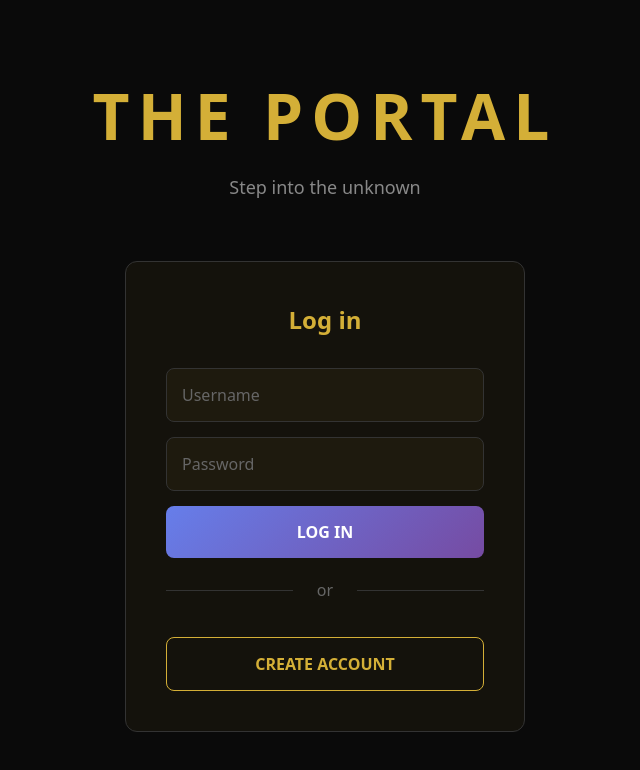
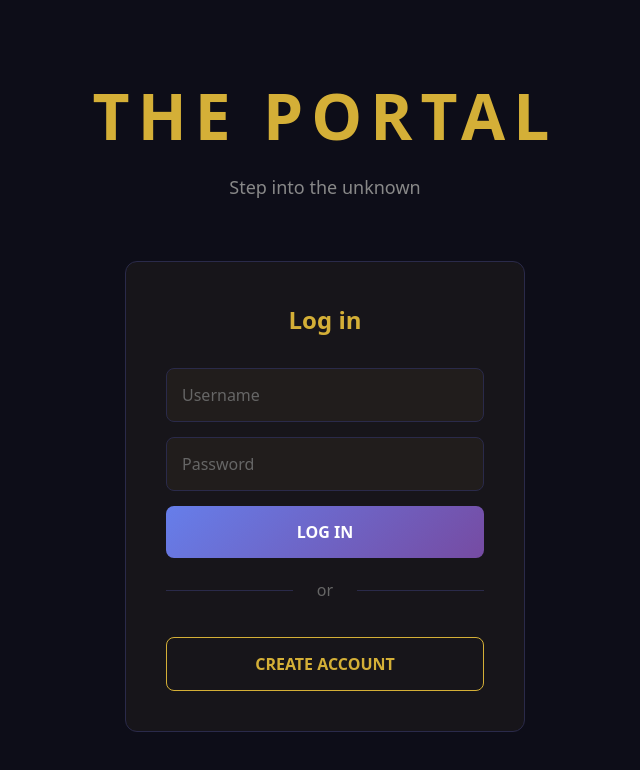
Before and after one commit to Aluna0001/node-exam2026, a Svelte app in the folder client/: page /login in a window 1280 px wide. Shown: the top 770 px of the page, without its empty margins (315-955 px from the left). Built offline with nearby package versions, Linux system fonts and the light colour scheme; no server answers.

Commit message:
Feature:  extract UserZodiac component with distinct gradient styling

```diff
--- a/client/src/app.css
+++ b/client/src/app.css
@@ -2,12 +2,11 @@
    GLOBAL STYLESHEET
 --------------------------- */
 
-/* Color system */
 :root {
   /* Brand */
   --color-primary: #d4af37;
   --color-primary-hover: #f4d03f;
-  --color-primary-soft: rgba(212, 175, 55, 0.1);
+  --color-primary-soft: rgba(212, 175, 55, 0.15);
   --color-primary-faint: rgba(212, 175, 55, 0.05);
 
   /* Text */
@@ -17,13 +16,13 @@
   --color-text-light: #ccc;
 
   /* Surfaces */
-  --color-bg: #0a0a0a;
-  --color-surface: #1a1a1a;
-  --color-surface-raised: #222;
+  --color-bg: #0d0d18;
+  --color-surface: #1a1a2e;
+  --color-surface-raised: #16213e;
 
   /* Borders */
-  --color-border: #333;
-  --color-border-strong: #555;
+  --color-border: #2a2a4a;
+  --color-border-strong: #3a3a5a;
 
   /* Status */
   --color-success: #0f7a3a;
@@ -34,9 +33,9 @@
   --color-danger-soft-hover: rgba(220, 53, 69, 0.1);
 
   /* Shadows */
-  --shadow-sm: 0 2px 6px rgba(0, 0, 0, 0.3);
-  --shadow-md: 0 4px 20px rgba(212, 175, 55, 0.3);
-  --shadow-lg: 0 20px 40px rgba(0, 0, 0, 0.5);
+  --shadow-sm: 0 2px 6px rgba(0, 0, 0, 0.4);
+  --shadow-md: 0 4px 20px rgba(212, 175, 55, 0.2);
+  --shadow-lg: 0 20px 40px rgba(0, 0, 0, 0.6);
 
   /* Spacing */
   --radius-sm: 6px;
@@ -60,7 +59,8 @@ html, body {
 
 body {
   font-family: var(--font-family);
-  background: var(--color-bg);
+  background: radial-gradient(ellipse at top, #1a1a3e 0%, #0d0d18 60%);
+  background-attachment: fixed;
   color: var(--color-text);
   line-height: 1.5;
   font-weight: 400;
--- /dev/null
+++ b/client/src/components/UserZodiac.svelte
@@ -0,0 +1,29 @@
+<script>
+  const { zodiacSign } = $props()
+</script>
+
+<div class="user-zodiac">
+  <p>Your Zodiac: <span class="highlight">{zodiacSign}</span></p>
+</div>
+
+<style>
+  .user-zodiac {
+    text-align: center;
+    margin-bottom: 40px;
+    padding: 20px;
+    background: linear-gradient(135deg, rgba(155, 89, 182, 0.2), rgba(212, 175, 55, 0.1));
+    border: 1px solid rgba(155, 89, 182, 0.4);
+    border-radius: var(--radius-lg);
+  }
+
+  .user-zodiac p {
+    font-size: 18px;
+    color: var(--color-text-light);
+  }
+
+  .highlight {
+    color: var(--color-text);
+    font-weight: bold;
+    font-size: 24px;
+  }
+</style>
--- a/client/src/pages/Zodiac.svelte
+++ b/client/src/pages/Zodiac.svelte
@@ -3,6 +3,7 @@
   import { get } from 'svelte/store'
   import ZodiacCard from '../components/ZodiacCard.svelte'
   import ZodiacModal from '../components/ZodiacModal.svelte'
+  import UserZodiac from '../components/UserZodiac.svelte'
 
   let selectedZodiac = $state(null)
   const user = $derived(get(account))
@@ -33,9 +34,7 @@
   <p class="subtitle">Discover the cosmic energies that guide each sign</p>
 
   {#if user?.zodiacSign}
-    <div class="user-zodiac">
-      <p>Your Zodiac: <span class="highlight">{user.zodiacSign}</span></p>
-    </div>
+    <UserZodiac zodiacSign={user.zodiacSign} />
   {/if}
 
   <div class="zodiac-grid">
@@ -76,25 +75,6 @@
     margin-bottom: 30px;
   }
 
-  .user-zodiac {
-    text-align: center;
-    margin-bottom: 40px;
-    padding: 20px;
-    background: var(--color-primary-soft);
-    border-radius: var(--radius-lg);
-  }
-
-  .user-zodiac p {
-    font-size: 18px;
-    color: var(--color-text-light);
-  }
-
-  .highlight {
-    color: var(--color-text);
-    font-weight: bold;
-    font-size: 24px;
-  }
-
   .zodiac-grid {
     display: grid;
     grid-template-columns: repeat(3, 1fr);
```
